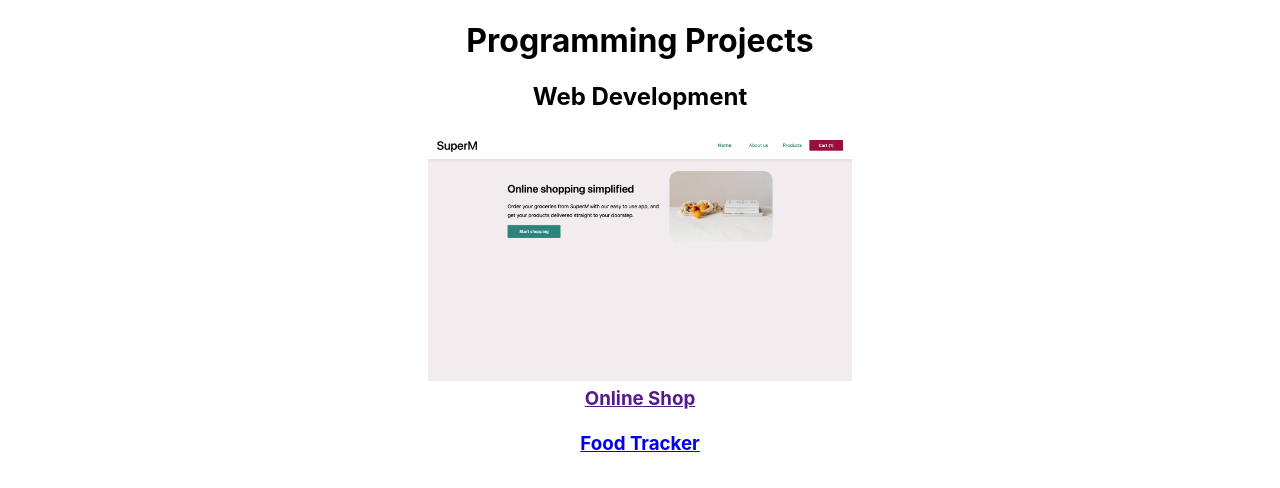
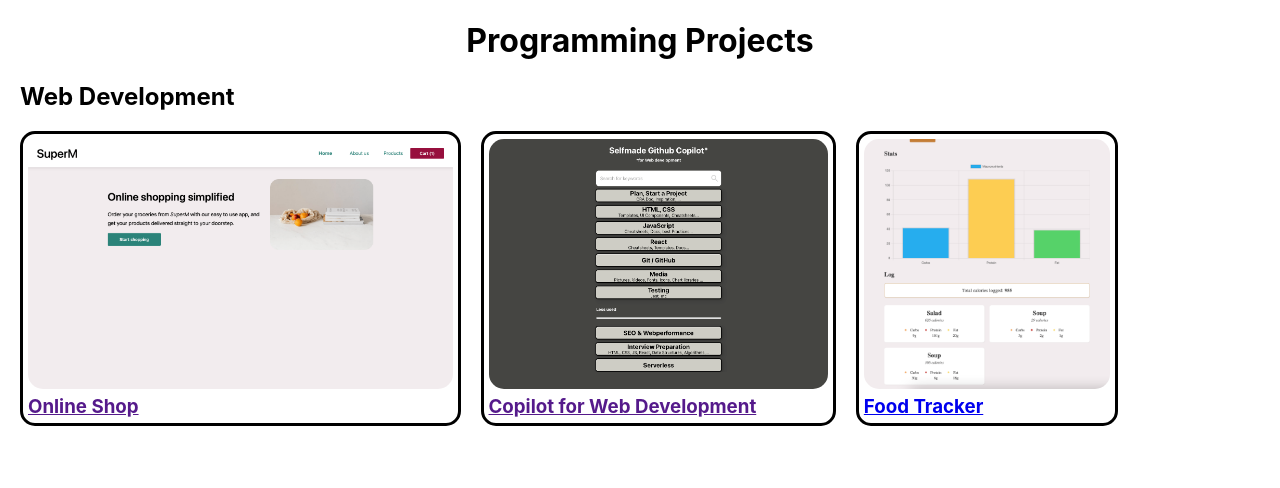
Before and after one commit to HuberAdrian/portfolio-website, a React (Create React App) app: page / in a window 1280 px wide. Shown: the top 488 px of the page. Built offline with nearby package versions, Linux system fonts and the light colour scheme.

Commit message:
added css, created new project component

```diff
--- a/src/App.css
+++ b/src/App.css
@@ -1,10 +1,22 @@
-.App {
+h1 {
   text-align: center;
+}
+
+h2 {
+  text-align: left;
+  margin-left: 20px;
+}
+
+.flex_container {
+  display: flex;
+  overflow-x: scroll;
+  justify-content: left;
 }
 
 .image_preview {
   height: 250px;
   width: auto;
+  border-radius: 15px;
 }
 
 .h3_preview {
@@ -12,6 +24,13 @@
   margin-top: 2px;
 }
 
-.a {
-  text-decoration: none;
+.project {
+  border: 3px solid black;
+  margin-left: 20px;
+  border-radius: 15px;
+  padding: 5px;
 }
+
+.project:hover {
+  border: 5px solid red;
+}
--- a/src/App.js
+++ b/src/App.js
@@ -8,9 +8,10 @@ function App() {
     <div className="App">
       <h1>Programming Projects</h1>
       <h2>Web Development</h2>
-      <div>
+      <div className='flex_container'>
         <Project name="Online Shop" link="" image="Images/Online_Shop.png" learned={[]} />
-        <Project name="Food Tracker" link="https://www.google.com" image="" learned={[]} used_technologies="" description="" />
+        <Project name="Copilot for Web Development" link="" image="Images/Co_Pilot.png" learned={[]} />
+        <Project name="Food Tracker" link="https://www.google.com" image="Images/Food_Tracker.png" learned={[]} used_technologies="" description="" />
       </div>
 
     </div>
--- a/src/Project.js
+++ b/src/Project.js
@@ -5,7 +5,7 @@ function Project(props) {
 
   return (
     <>
-      <a href={link} rel="noopener noreferrer" target="_blank">
+      <a className='project' href={link} rel="noopener noreferrer" target="_blank">
         <img className='image_preview' src={image}></img>
         <h3 className='h3_preview' >{name}</h3>
       </a>
```
